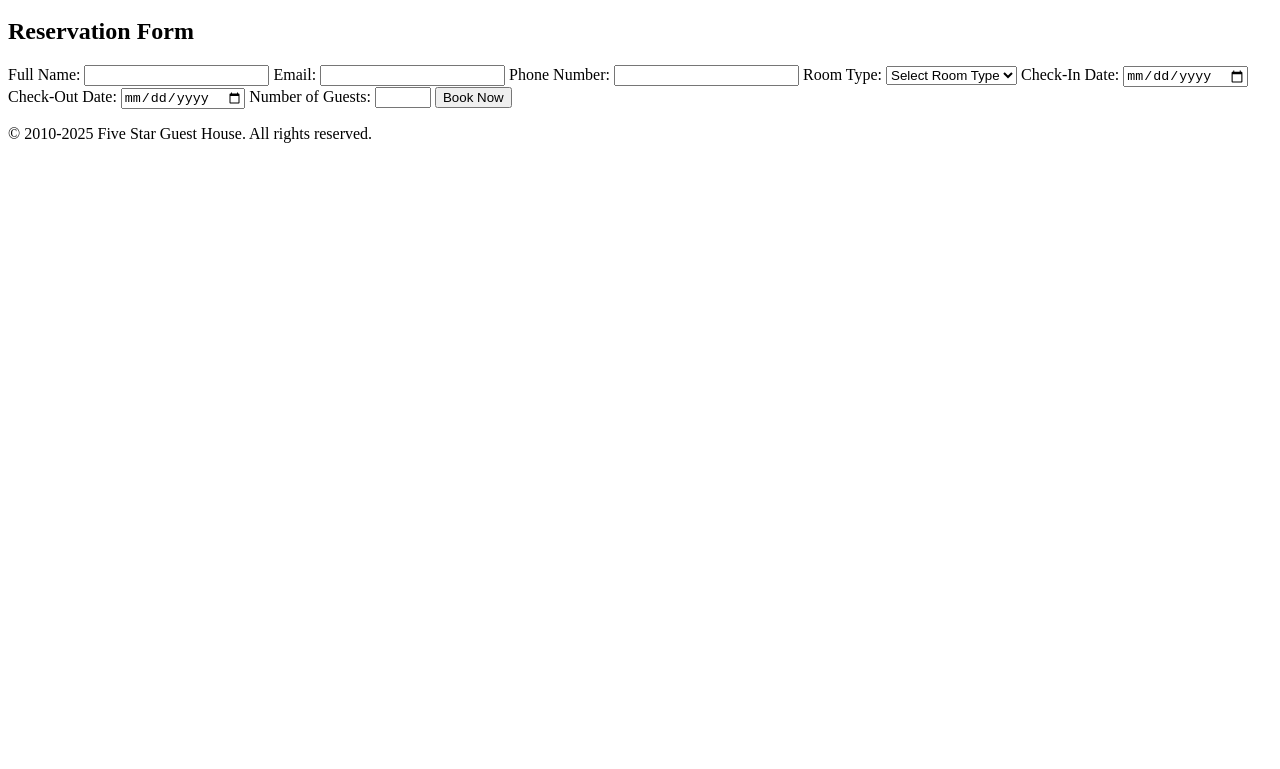
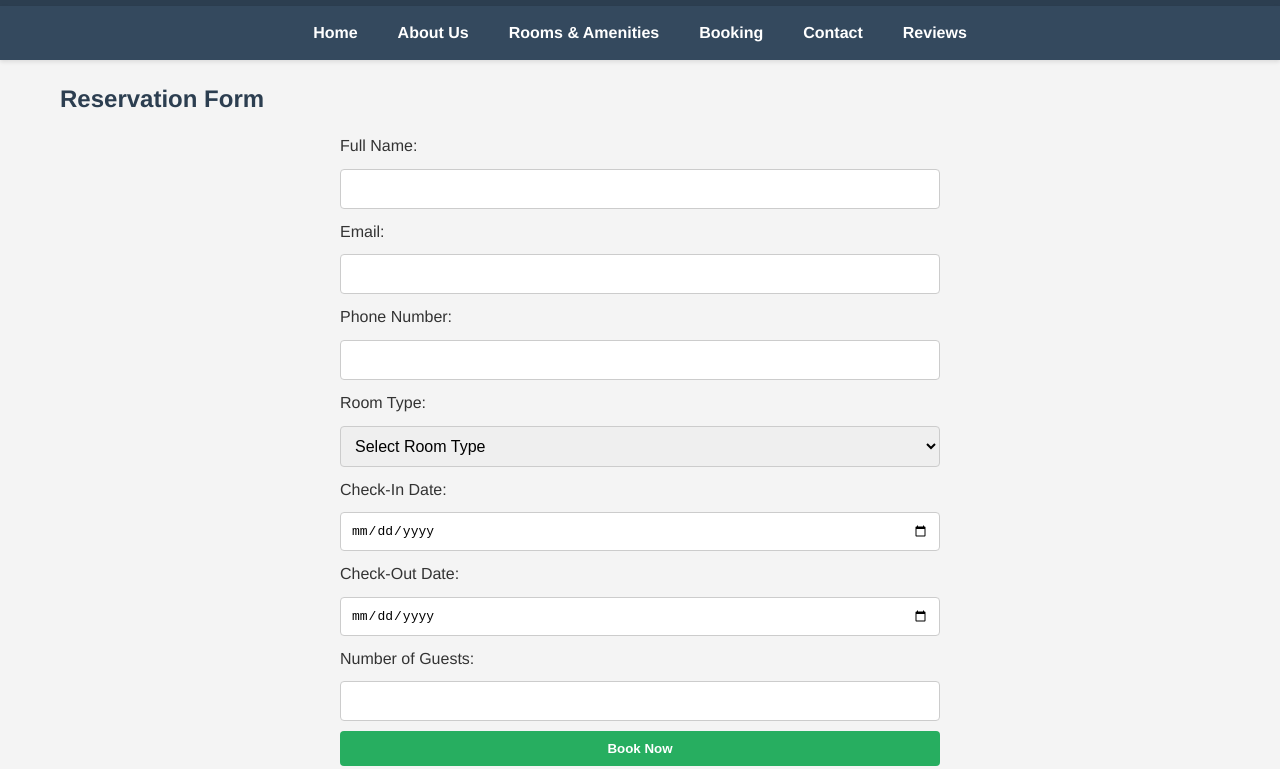
Before and after one commit to greenpointholidayhome/website, a plain HTML site: page booking.html in a window 1280 px wide. Shown: the part 100-869 px from the top of the page. Before the commit the page ends 800 px from the top, so only its background shows below. Drawn offline with Linux system fonts and the light colour scheme.

Commit message:
Update styles.css

```diff
--- a/styles.css
+++ b/styles.css
@@ -1,39 +1,145 @@
-<!DOCTYPE html>
-<html lang="en">
-<head>
-    <meta charset="UTF-8" />
-    <meta name="viewport" content="width=device-width, initial-scale=1.0"/>
-    <title>Guest House - About Us</title>
-    <link rel="stylesheet" href="styles.css" />
-</head>
-<body>
-    <header>
-        <h1>About Five Star Guest House</h1>
-    </header>
-    <nav>
-        <a href="index.html">Home</a>
-        <a href="about.html">About Us</a>
-        <a href="rooms.html">Rooms & Amenities</a>
-        <a href="booking.html">Booking</a>
-        <a href="contact.html">Contact</a>
-        <a href="reviews.html">Reviews</a>
-    </nav>
-    <section class="container">
-        <h2>Our Story</h2>
-        <p>Founded in 2010, Five Star Guest House has been dedicated to providing guests with a home away from home experience. Our mission is to deliver exceptional hospitality, comfort, and a memorable stay for all visitors.</p>
-        <h2>Our Team</h2>
-        <p>Our friendly staff is trained to ensure your needs are met promptly and professionally. From reception to housekeeping, everyone is committed to making your stay enjoyable.</p>
-        <h2>Our Facilities</h2>
-        <ul>
-            <li>Elegant Rooms & Suites</li>
-            <li>Spacious Gardens & Outdoor Lounge</li>
-            <li>Conference & Event Spaces</li>
-            <li>Secure Parking</li>
-        </ul>
-        <img src="outside.jpeg" alt="Guest House Interior" style="width:100%; border-radius:8px; margin-top:20px;">
-    </section>
-    <footer>
-        <p>&copy; 2010-2025 Five Star Guest House. All rights reserved.</p>
-    </footer>
-</body>
-</html>
+/* styles.css */
+
+/* Reset some default styles for consistency */
+* {
+    box-sizing: border-box;
+    margin: 0;
+    padding: 0;
+}
+
+/* Body styles */
+body {
+    font-family: 'Helvetica Neue', Arial, sans-serif;
+    margin: 0;
+    padding: 0;
+    color: #333;
+    line-height: 1.6;
+    background-color: #f4f4f4;
+}
+
+/* Container for content */
+.container {
+    max-width: 1200px;
+    margin: auto;
+    padding: 20px;
+}
+
+/* Header and footer styles */
+header, footer {
+    background-color: #2c3e50;
+    color: #fff;
+    padding: 20px 0;
+    text-align: center;
+}
+
+/* Navigation styles with a professional look and responsiveness */
+nav {
+    display: flex;
+    justify-content: center;
+    background-color: #34495e;
+    flex-wrap: wrap;
+    box-shadow: 0 2px 4px rgba(0,0,0,0.1);
+}
+
+nav a {
+    color: #fff;
+    padding: 14px 20px;
+    text-decoration: none;
+    transition: background 0.3s, transform 0.2s;
+    font-weight: 600;
+}
+
+nav a:hover {
+    background-color: #1abc9c;
+    transform: scale(1.05);
+}
+
+/* Responsive menu for small screens */
+@media (max-width: 768px) {
+    nav {
+        flex-direction: column;
+    }
+    nav a {
+        width: 100%;
+        text-align: center;
+        padding: 15px 0;
+        border-top: 1px solid rgba(255,255,255,0.2);
+    }
+}
+
+/* Headings styles */
+h1, h2, h3 {
+    color: #2c3e50;
+    margin-bottom: 15px;
+}
+
+/* Sections */
+section {
+    margin-bottom: 40px;
+}
+
+/* Card styles for content blocks */
+.card {
+    background: #fff;
+    padding: 20px;
+    margin: 20px 0;
+    border-radius: 8px;
+    box-shadow: 0 2px 5px rgba(0,0,0,0.1);
+    transition: box-shadow 0.3s, transform 0.3s;
+}
+
+.card:hover {
+    box-shadow: 0 4px 10px rgba(0,0,0,0.2);
+    transform: translateY(-2px);
+}
+
+/* Buttons with a more modern look */
+button {
+    background-color: #27ae60;
+    color: #fff;
+    padding: 10px 20px;
+    border: none;
+    border-radius: 4px;
+    cursor: pointer;
+    font-weight: 600;
+    transition: background 0.3s, transform 0.2s;
+}
+
+button:hover {
+    background-color: #2ecc71;
+    transform: scale(1.05);
+}
+
+/* Form styles for better usability and responsiveness */
+form {
+    display: flex;
+    flex-direction: column;
+    max-width: 600px;
+    margin: auto;
+}
+
+input, select, textarea {
+    padding: 10px;
+    margin: 10px 0;
+    border-radius: 4px;
+    border: 1px solid #ccc;
+    font-size: 1em;
+    width: 100%;
+}
+
+input:focus, select:focus, textarea:focus {
+    outline: none;
+    border-color: #1abc9c;
+    box-shadow: 0 0 8px rgba(26, 188, 156, 0.2);
+}
+
+/* Footer spacing */
+footer {
+    margin-top: 40px;
+    font-size: 0.9em;
+}
+
+/* Optional: add smooth scrolling for better experience */
+html {
+    scroll-behavior: smooth;
+}
```
